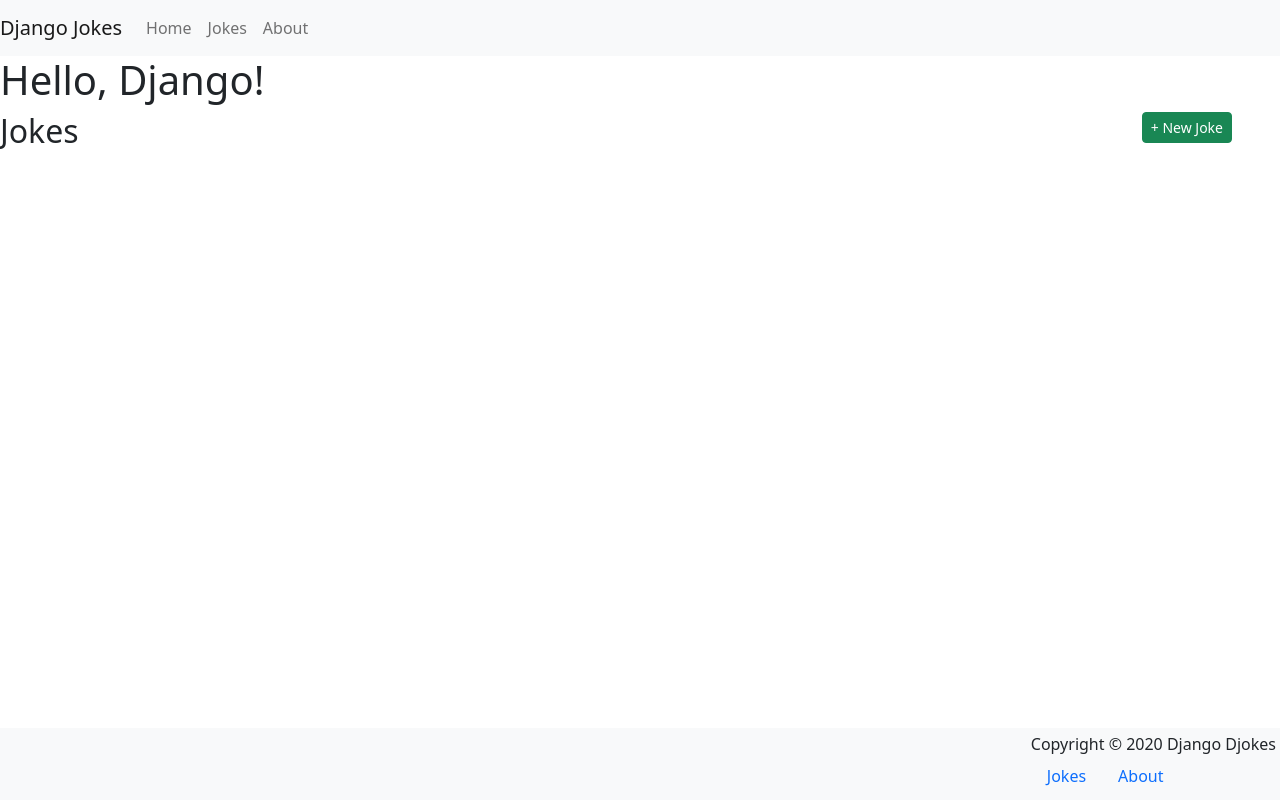
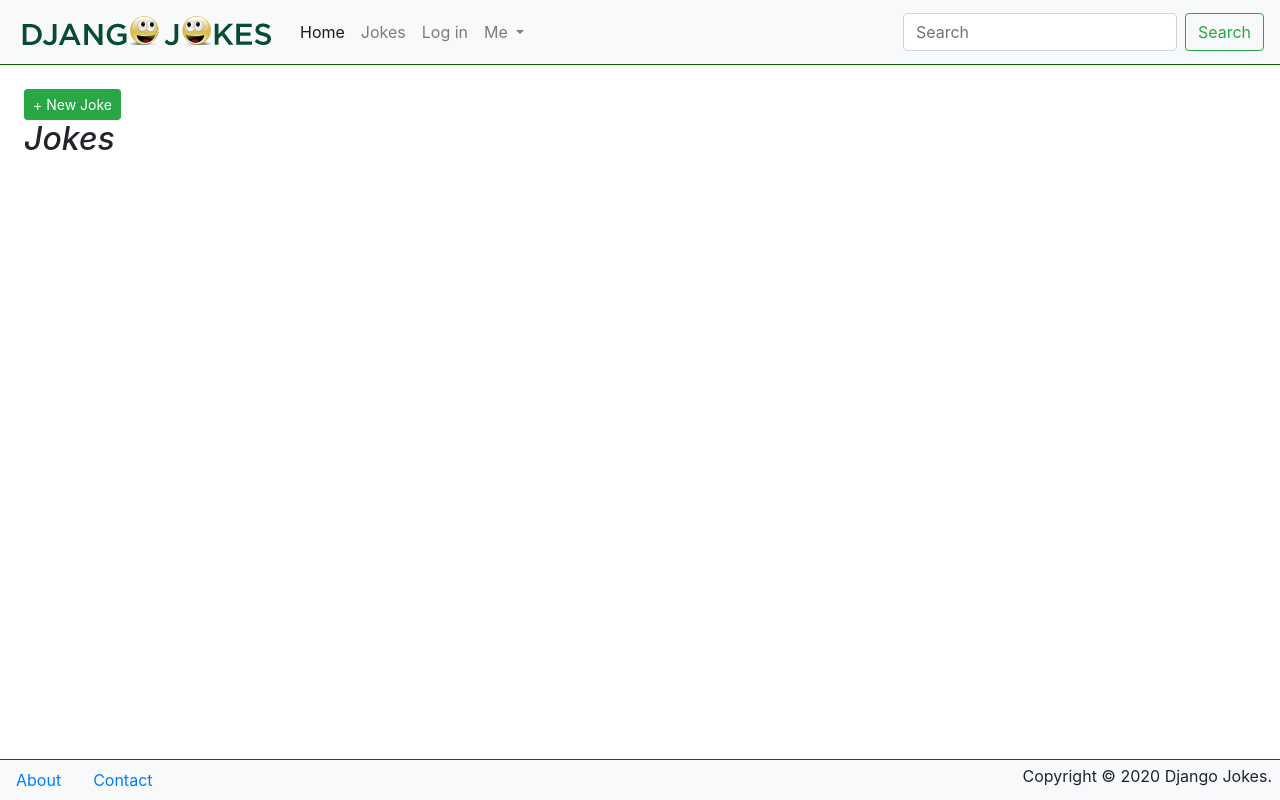
Before and after one commit to bgroveben/django_djokes, a Django app: page /jokes in a window 1280 px wide. Run offline with Django 4.2, Linux system fonts and the light colour scheme; data that the repository does not hold is empty; some libraries are stand-ins or nearby versions.

Commit message:
Add static files to Dajngo Jokes

```diff
--- /dev/null
+++ b/static/css/main.css
@@ -0,0 +1,19 @@
+body {
+  padding-bottom: 50px;
+}
+
+footer {
+  border-top: 1px solid darkgreen;
+}
+
+header {
+  border-bottom: 1px solid darkgreen;
+}
+
+h2 {
+  font-style: italic;
+}
+
+h1,p {
+  text-align: center;
+}
--- a/templates/_base.html
+++ b/templates/_base.html
@@ -1,22 +1,30 @@
+{% load static %}
 <!DOCTYPE html>
 <html lang="en">
 <head>
 <meta charset="UTF-8">
 <meta name="viewport" content="width=device-width, initial-scale=1">
-<title>{% block title %}{% endblock %} | Hello, Django!</title>
-<link rel="stylesheet" href="https://cdnjs.cloudflare.com/ajax/libs/bootstrap/5.2.2/css/bootstrap.min.css" integrity="sha512-CpIKUSyh9QX2+zSdfGP+eWLx23C8Dj9/XmHjZY2uDtfkdLGo0uY12jgcnkX9vXOgYajEKb/jiw67EYm+kBf+6g==" crossorigin="anonymous" referrerpolicy="no-referrer" />
-<script src="https://kit.fontawesome.com/4edff247d1.js" crossorigin="anonymous"></script>
+<link rel="stylesheet" href="https://stackpath.bootstrapcdn.com/bootstrap/4.5.1/css/bootstrap.min.css" integrity="sha384-VCmXjywReHh4PwowAiWNagnWcLhlEJLA5buUprzK8rxFgeH0kww/aWY76TfkUoSX" crossorigin="anonymous">
+<link rel="stylesheet" href="{% static 'css/main.css' %}">
+<script src="https://kit.fontawesome.com/f804978a2a.js" crossorigin="anonymous"></script>
+<link rel="shortcut icon" type="image/png" href="{% static 'images/favicon.png' %}">
+<title>{% block title %}{% endblock %} | Django Jokes</title>
+
 </head>
 <body>
 <header>
   <nav class="navbar navbar-expand-lg navbar-light bg-light">
-      <a class="navbar-brand" href="{% url 'pages:homepage' %}">Django Jokes</a>
-      <button class="navbar-toggler" type="button" data-toggle="collapse" data-target="#navbarSupportedContent" aria-expanded="false" aria-controls="navbarSupportedContent" aria-label="Toggle navigation">
+    <a class="navbar-brand" href="{% url 'pages:homepage' %}">
+      <img src="{% static 'images/logo.png' %}" alt="Logo" class="img-fluid"/>
+    </a>
+    <button class="navbar-toggler" type="button" data-toggle="collapse"
+      data-target="#navbarSupportedContent" aria-expanded="false"
+      aria-controls="navbarSupportedContent" aria-label="Toggle navigation">
       <span class="navbar-toggler-icon"></span>
     </button>
 
     <div class="collapse navbar-collapse" id="navbarSupportedContent">
-        <ul class="navbar-nav me-auto">
+      <ul class="navbar-nav mr-auto">
         <li class="nav-item active">
           <a class="nav-link" href="{% url 'pages:homepage' %}">Home
             <span class="sr-only">(current)</span>
@@ -26,33 +34,49 @@
           <a class="nav-link" href="{% url 'jokes:list' %}">Jokes</a>
         </li>
         <li class="nav-item">
-            <a class="nav-link" href="{% url 'pages:about-us' %}">About</a>
+          <a class="nav-link" href="#">Log in</a>
+        </li>
+        <li class="nav-item dropdown">
+          <a class="nav-link dropdown-toggle" href="#" id="navbarDropdown"
+             role="button" data-toggle="dropdown" aria-haspopup="true"
+             aria-expanded="false">
+            Me
+          </a>
+          <div class="dropdown-menu" aria-labelledby="navbarDropdown">
+            <a class="dropdown-item" href="#">My Account</a>
+            <a class="dropdown-item" href="#">My Django Jokes</a>
+            <div class="dropdown-divider"></div>
+            <a class="dropdown-item" href="#">Log out</a>
+          </div>
         </li>
       </ul>
+      <form class="form-inline my-2 my-lg-0">
+        <input class="form-control mr-sm-2" type="search"
+        placeholder="Search" aria-label="Search">
+        <button class="btn btn-outline-success my-2 my-sm-0" type="submit">
+          Search
+        </button>
+      </form>
     </div>
   </nav>
 </header>
-  <h1>{% block header %}Hello, Django!{% endblock %}</h1>
-  <main>
-    {% block main %}{% endblock %}
+<main class="m-4">
+  {% block main %}<h2>Welcome!</h2>{% endblock %}
 </main>
 <footer class="fixed-bottom bg-light row">
     <div class="col">
-      <div class="float-end m-1 mr-2">Copyright &copy; 2020 Django Djokes
+      <div class="float-right m-1 mr-2">Copyright &copy; 2020 Django Jokes.</div>
       <nav>
         <ul class="nav">
-          <li class="nav-item">
-            <a class="nav-link" href="{% url 'jokes:list' %}">Jokes</a>
-          </li>
-          <li class="nav-item">
-            <a class="nav-link" href="{% url 'pages:about-us' %}">About</a>
-          </li>
+          <li class="nav-item"><a class="nav-link" href="{% url 'pages:about-us' %} ">About</a></li>
+          <li class="nav-item"><a class="nav-link" href="#">Contact</a></li>
         </ul>
       </nav>
     </div>
-    </div>
+  </nav>
 </footer>
-  <script src="https://cdnjs.cloudflare.com/ajax/libs/jquery/3.6.1/jquery.min.js" integrity="sha512-aVKKRRi/Q/YV+4mjoKBsE4x3H+BkegoM/em46NNlCqNTmUYADjBbeNefNxYV7giUp0VxICtqdrbqU7iVaeZNXA==" crossorigin="anonymous" referrerpolicy="no-referrer"></script>
-  <script src="https://cdnjs.cloudflare.com/ajax/libs/bootstrap/5.2.2/js/bootstrap.min.js" integrity="sha512-5BqtYqlWfJemW5+v+TZUs22uigI8tXeVah5S/1Z6qBLVO7gakAOtkOzUtgq6dsIo5c0NJdmGPs0H9I+2OHUHVQ==" crossorigin="anonymous" referrerpolicy="no-referrer"></script>
+<script src="https://code.jquery.com/jquery-3.5.1.slim.min.js" integrity="sha384-DfXdz2htPH0lsSSs5nCTpuj/zy4C+OGpamoFVy38MVBnE+IbbVYUew+OrCXaRkfj" crossorigin="anonymous"></script>
+<script src="https://cdn.jsdelivr.net/npm/popper.js@1.16.1/dist/umd/popper.min.js" integrity="sha384-9/reFTGAW83EW2RDu2S0VKaIzap3H66lZH81PoYlFhbGU+6BZp6G7niu735Sk7lN" crossorigin="anonymous"></script>
+<script src="https://stackpath.bootstrapcdn.com/bootstrap/4.5.1/js/bootstrap.min.js" integrity="sha384-XEerZL0cuoUbHE4nZReLT7nx9gQrQreJekYhJD9WNWhH8nEW+0c5qq7aIo2Wl30J" crossorigin="anonymous"></script>
 </body>
 </html>
--- a/templates/pages/home.html
+++ b/templates/pages/home.html
@@ -1,10 +1,8 @@
 {% extends "_base.html" %}
 {% load common_tags %}
 
-{% block title %}Hello There!{% endblock%}
-{% block header %}Hello There!{% endblock%}
 {% block main %}
   <h1>Welcome to the Home Page</h1>
   <p>Thank you for visiting our site!</p>
 {% random_joke %}
-{% endblock %}
+{% endblock main%}
```
Also changed, not shown: djangojokes/settings.py (+7 -0 lines), static/images/favicon.png (added), static/images/logo.png (added). Lines whose indentation alone changed are shown as unchanged.
